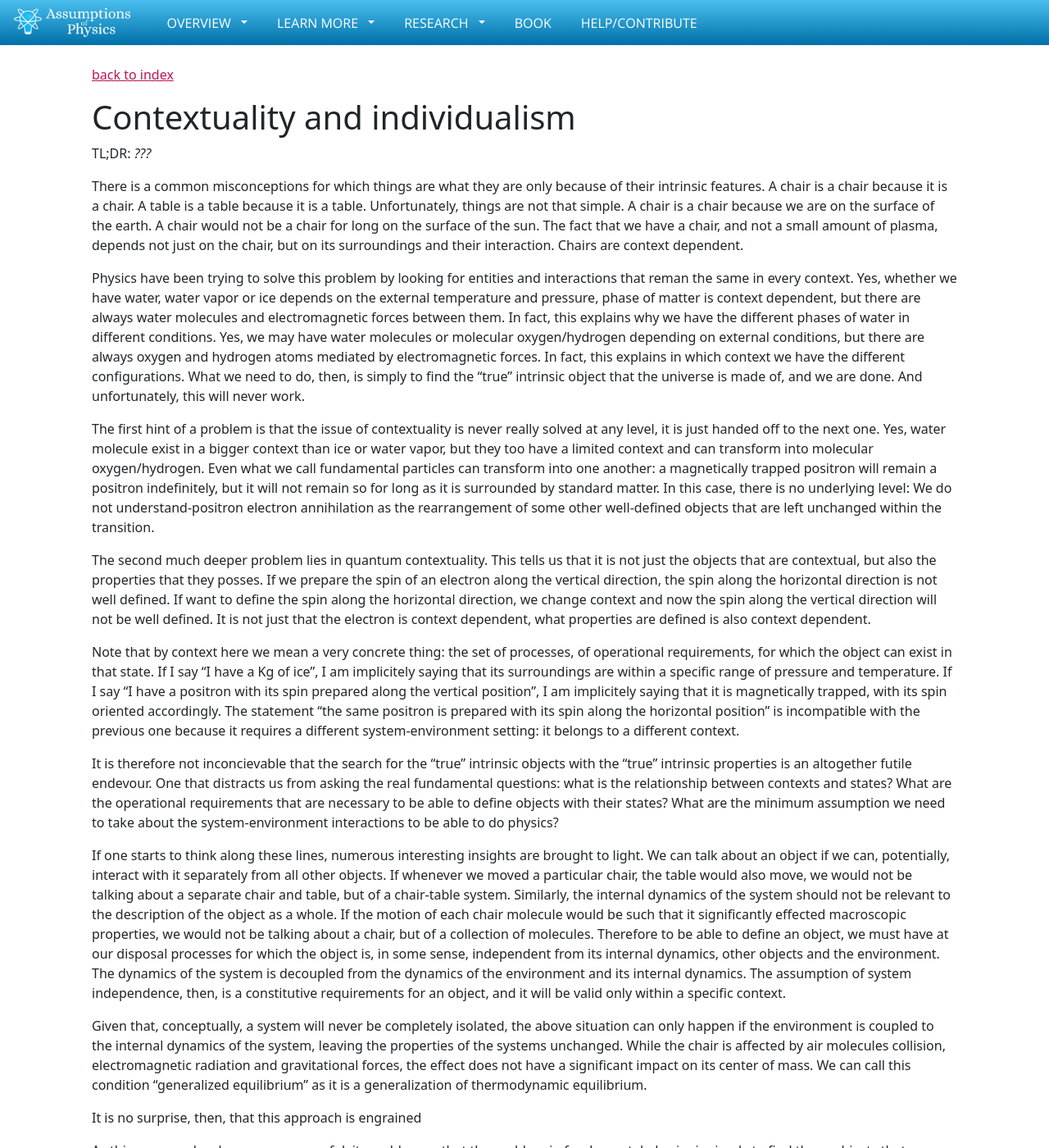
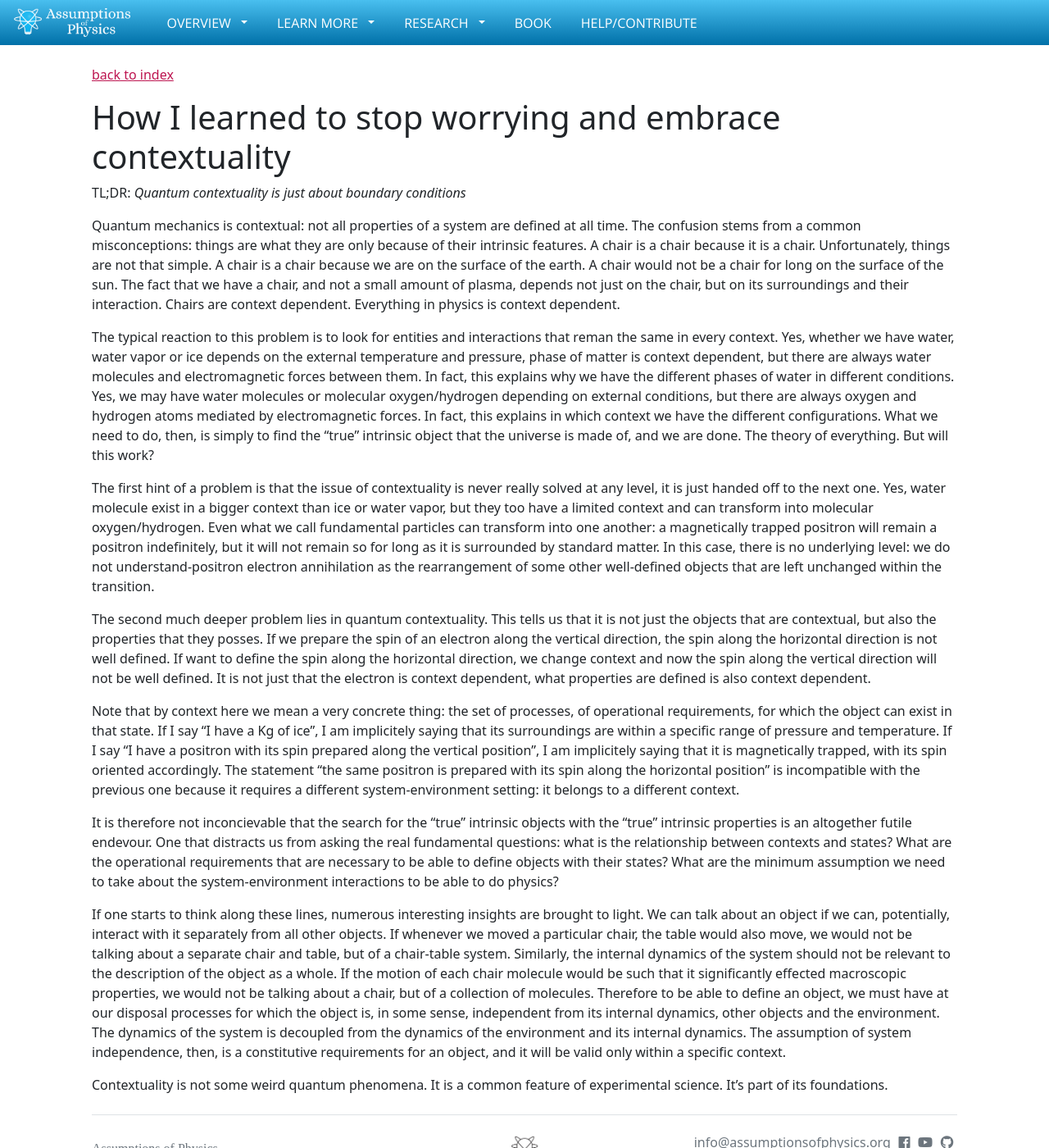
Before and after one commit to assumptionsofphysics/assumptionsofphysics.github.io, a Jekyll site: the page built from _essays/2024-10-15-embracing-contextuality.md, in a window 1280 px wide and 1400 px high. Shown: the whole window at 82% size. Built offline with Jekyll 4.4.1, drawn with Linux system fonts in a browser that asks for light colours; nearby versions of some CDN libraries; some web fonts are replaced; some of the changed text lies outside the part shown.

Commit message:
Finalized the essay

```diff
--- a/_essays/2024-10-15-embracing-contextuality.md
+++ b/_essays/2024-10-15-embracing-contextuality.md
@@ -1,17 +1,16 @@
 ---
-title: Contextuality and individualism
-summary: ???
-category:
-tags: []
+title: How I learned to stop worrying and embrace contextuality
+summary: Quantum contextuality is just about boundary conditions
+category: Quantum mechanics
+tags: [Contextuality]
 draft: true
 ---
 
+Quantum mechanics is contextual: not all properties of a system are defined at all time. The confusion stems from a common misconceptions: things are what they are only because of their intrinsic features. A chair is a chair because it is a chair.  Unfortunately, things are not that simple. A chair is a chair because we are on the surface of the earth. A chair would not be a chair for long on the surface of the sun. The fact that we have a chair, and not a small amount of plasma, depends not just on the chair, but on its surroundings and their interaction. Chairs are context dependent. Everything in physics is context dependent.
 
-There is a common misconceptions for which things are what they are only because of their intrinsic features. A chair is a chair because it is a chair. A table is a table because it is a table. Unfortunately, things are not that simple. A chair is a chair because we are on the surface of the earth. A chair would not be a chair for long on the surface of the sun. The fact that we have a chair, and not a small amount of plasma, depends not just on the chair, but on its surroundings and their interaction. Chairs are context dependent.
+The typical reaction to this problem is to look for entities and interactions that reman the same in every context. Yes, whether we have water, water vapor or ice depends on the external temperature and pressure, phase of matter is context dependent, but there are always water molecules and electromagnetic forces between them. In fact, this explains why we have the different phases of water in different conditions. Yes, we may have water molecules or molecular oxygen/hydrogen depending on external conditions, but there are always oxygen and hydrogen atoms mediated by electromagnetic forces. In fact, this explains in which context we have the different configurations. What we need to do, then, is simply to find the "true" intrinsic object that the universe is made of, and we are done. The theory of everything. But will this work?
 
-Physics have been trying to solve this problem by looking for entities and interactions that reman the same in every context. Yes, whether we have water, water vapor or ice depends on the external temperature and pressure, phase of matter is context dependent, but there are always water molecules and electromagnetic forces between them. In fact, this explains why we have the different phases of water in different conditions. Yes, we may have water molecules or molecular oxygen/hydrogen depending on external conditions, but there are always oxygen and hydrogen atoms mediated by electromagnetic forces. In fact, this explains in which context we have the different configurations. What we need to do, then, is simply to find the "true" intrinsic object that the universe is made of, and we are done. And unfortunately, this will never work.
-
-The first hint of a problem is that the issue of contextuality is never really solved at any level, it is just handed off to the next one. Yes, water molecule exist in a bigger context than ice or water vapor, but they too have a limited context and can transform into molecular oxygen/hydrogen. Even what we call fundamental particles can transform into one another: a magnetically trapped positron will remain a positron indefinitely, but it will not remain so for long as it is surrounded by standard matter. In this case, there is no underlying level: We do not understand-positron electron annihilation as the rearrangement of some other well-defined objects that are left unchanged within the transition.
+The first hint of a problem is that the issue of contextuality is never really solved at any level, it is just handed off to the next one. Yes, water molecule exist in a bigger context than ice or water vapor, but they too have a limited context and can transform into molecular oxygen/hydrogen. Even what we call fundamental particles can transform into one another: a magnetically trapped positron will remain a positron indefinitely, but it will not remain so for long as it is surrounded by standard matter. In this case, there is no underlying level: we do not understand-positron electron annihilation as the rearrangement of some other well-defined objects that are left unchanged within the transition.
 
 The second much deeper problem lies in quantum contextuality. This tells us that it is not just the objects that are contextual, but also the properties that they posses. If we prepare the spin of an electron along the vertical direction, the spin along the horizontal direction is not well defined. If want to define the spin along the horizontal direction, we change context and now the spin along the vertical direction will not be well defined. It is not just that the electron is context dependent, what properties are defined is also context dependent.
 
@@ -21,14 +20,4 @@ It is therefore not inconcievable that the search for the "true" intrinsic objec
 
 If one starts to think along these lines, numerous interesting insights are brought to light. We can talk about an object if we can, potentially, interact with it separately from all other objects. If whenever we moved a particular chair, the table would also move, we would not be talking about a separate chair and table, but of a chair-table system. Similarly, the internal dynamics of the system should not be relevant to the description of the object as a whole. If the motion of each chair molecule would be such that it significantly effected macroscopic properties, we would not be talking about a chair, but of a collection of molecules. Therefore to be able to define an object, we must have at our disposal processes for which the object is, in some sense, independent from its internal dynamics, other objects and the environment. The dynamics of the system is decoupled from the dynamics of the environment and its internal dynamics. The assumption of system independence, then, is a constitutive requirements for an object, and it will be valid only within a specific context.
 
-Given that, conceptually, a system will never be completely isolated, the above situation can only happen if the environment is coupled to the internal dynamics of the system, leaving the properties of the systems unchanged. While the chair is affected by air molecules collision, electromagnetic radiation and gravitational forces, the effect does not have a significant impact on its center of mass. We can call this condition "generalized equilibrium" as it is a generalization of thermodynamic equilibrium.
-
-
-
-
-
-
-
-It is no surprise, then, that this approach is engrained
-
- As this program has been very successful, it would seem that the problem in fundamental physics is simply to find those objects that are what they are because
+Contextuality is not some weird quantum phenomena. It is a common feature of experimental science. It's part of its foundations.
```
